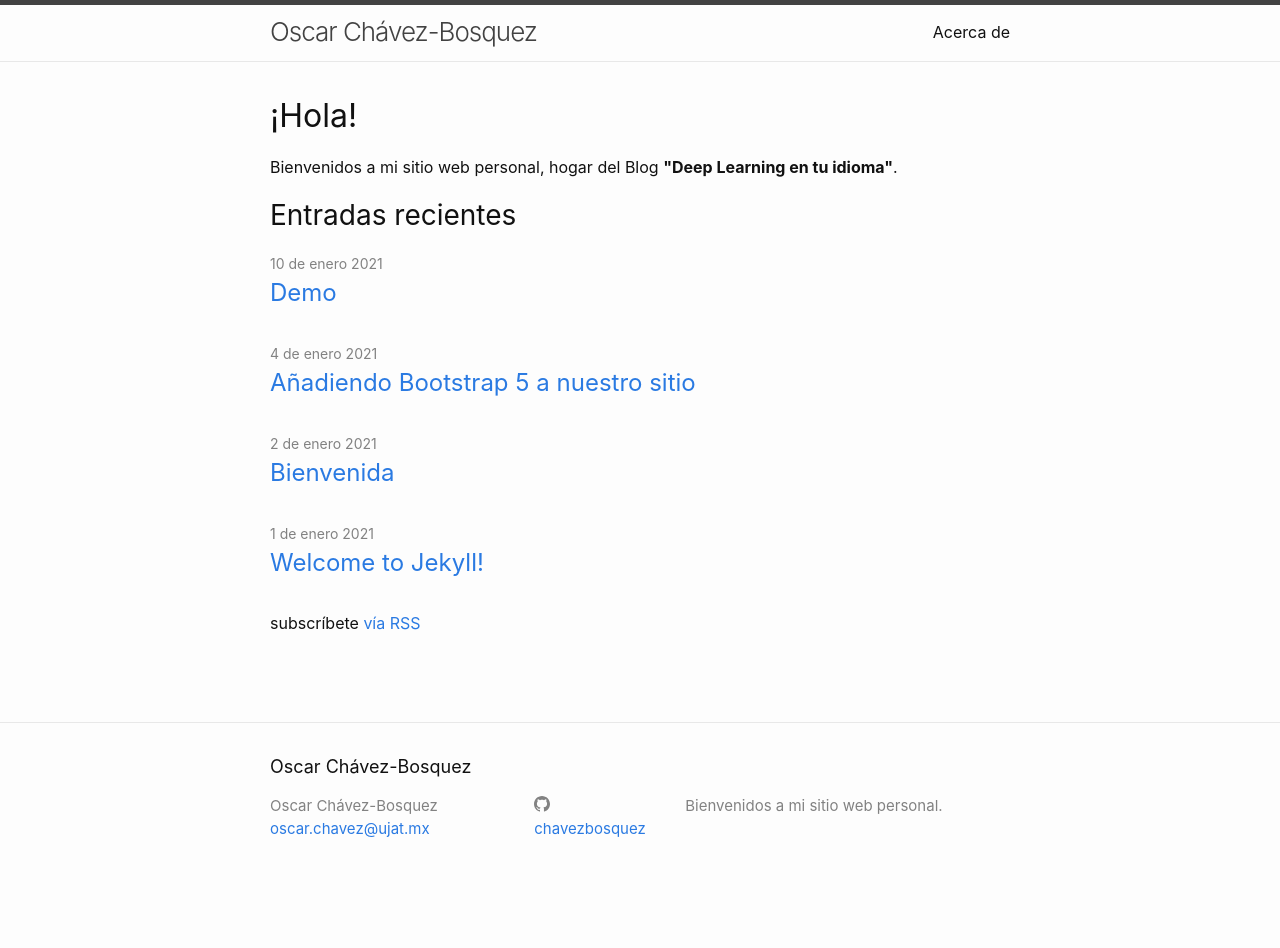
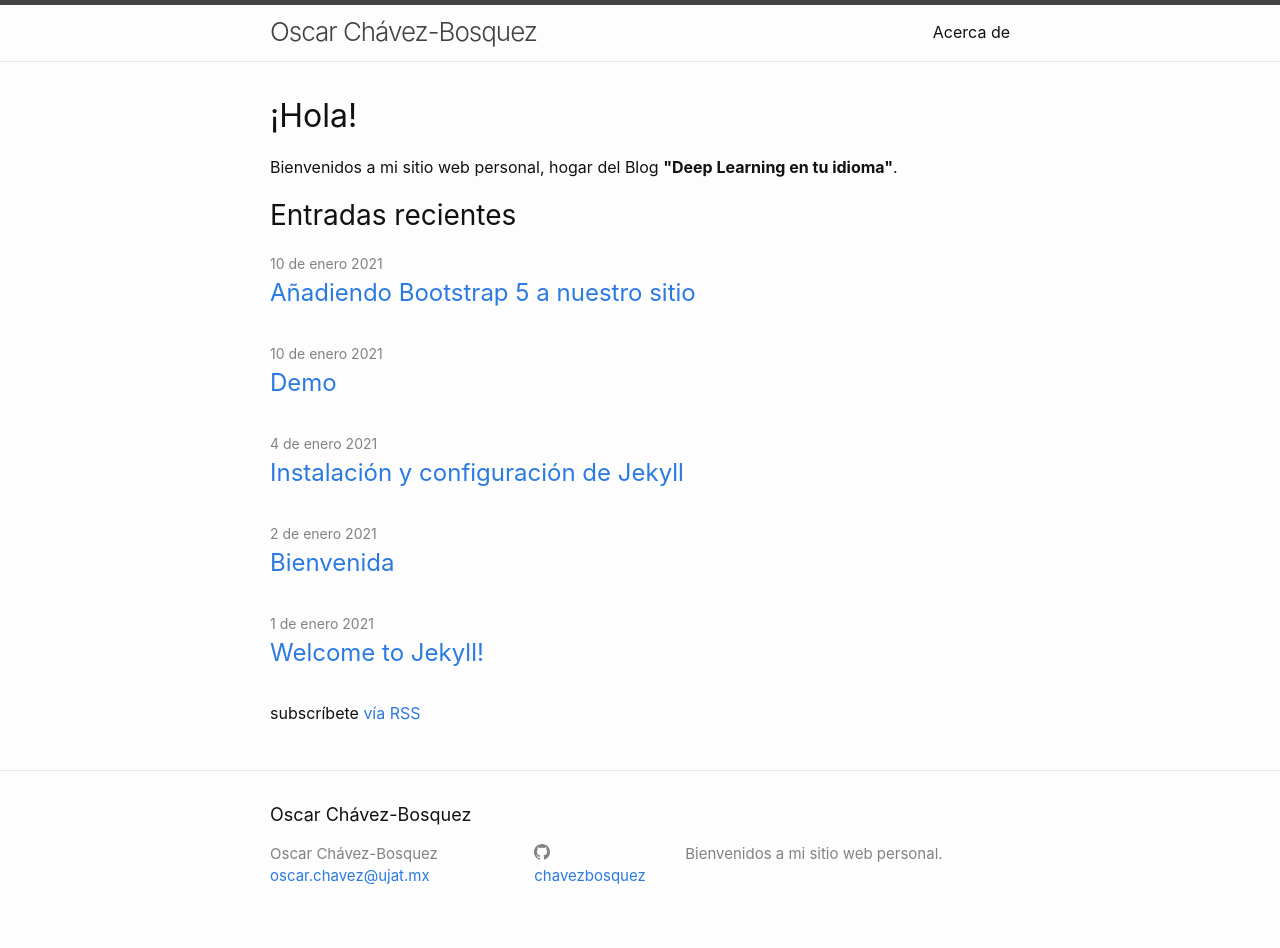
Before and after one commit to chavezbosquez/chavezbosquez.github.io, a Jekyll site: the page built from index.markdown, in a window 1280 px wide. Built offline with Jekyll 4.4.1, drawn with Linux system fonts in a browser that asks for light colours; before the commit the page ends 900 px from its top, so only the background shows below that.

Commit message:
Nuevo post

```diff
--- /dev/null
+++ b/_posts/2021-01-03-jekyll.md
@@ -0,0 +1,6 @@
+---
+layout: post
+title:  "Instalación y configuración de Jekyll"
+date:   2021-01-04 22:00:00 -0600
+categories: jekyll bootstrap
+---
--- a/_posts/2021-01-04-bootstrap.md
+++ b/_posts/2021-01-10-bootstrap.md
@@ -1,7 +1,7 @@
 ---
 layout: post
 title:  "Añadiendo Bootstrap 5 a nuestro sitio"
-date:   2021-01-04 19:00:00 -0600
+date:   2021-01-10 19:00:00 -0600
 categories: jekyll bootstrap
 ---
 
```
